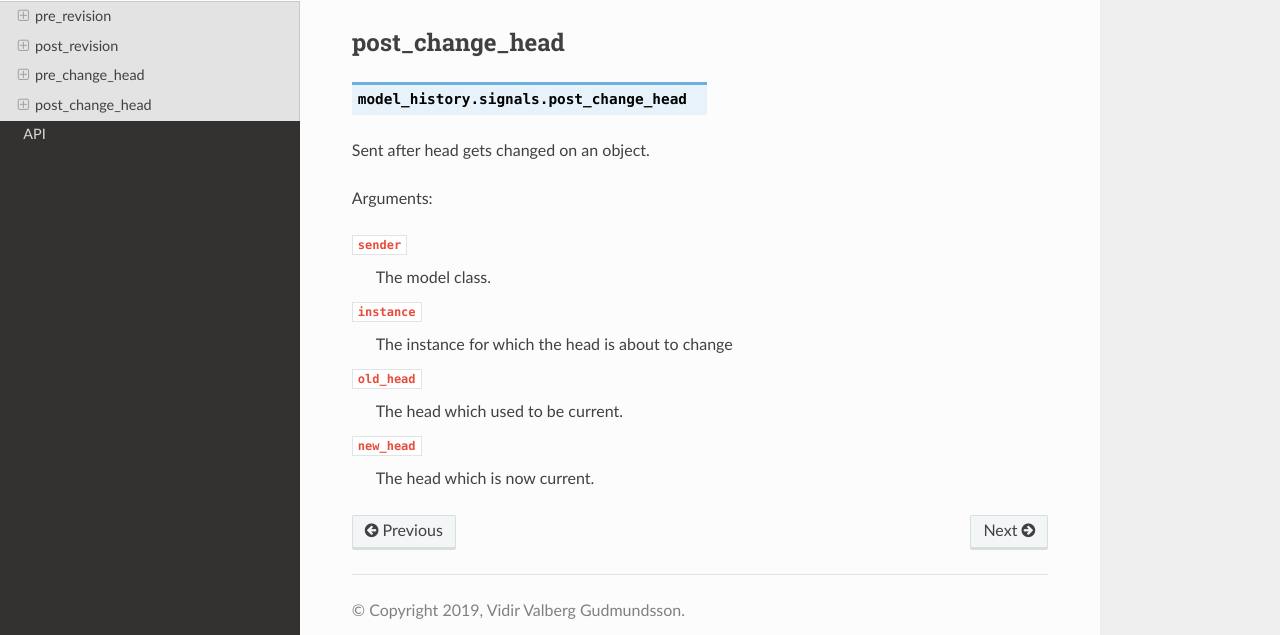
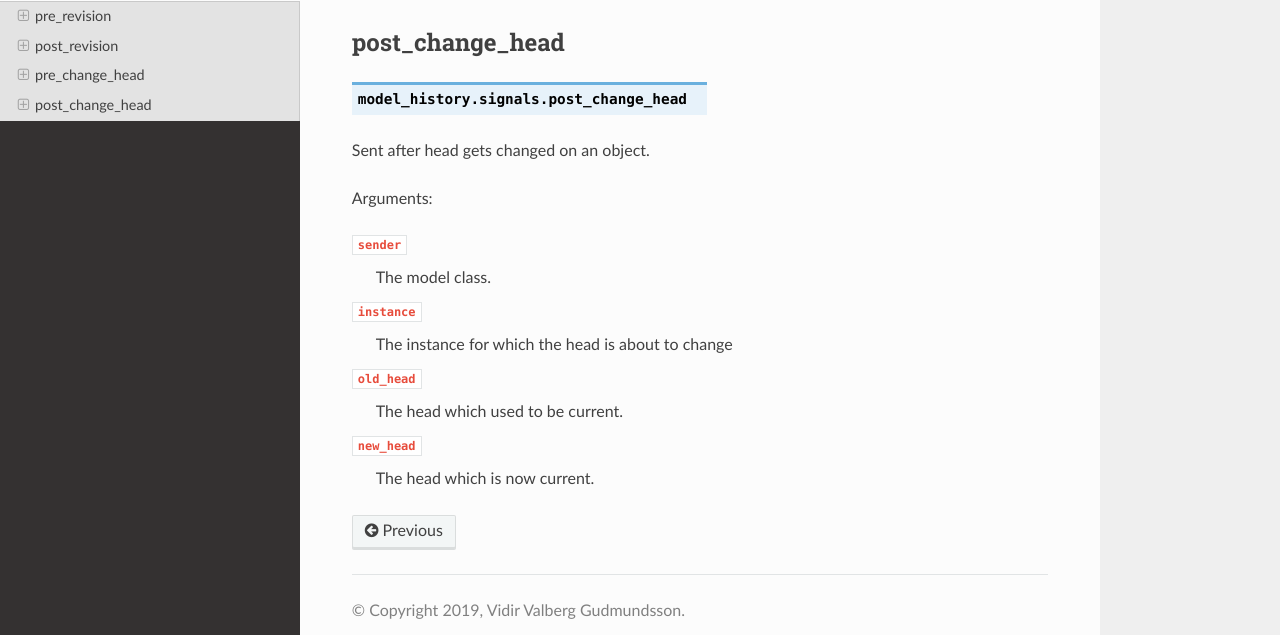
Before and after one commit to valberg/django-model-revisioning, a Sphinx documentation site: the page built from docs/source/signals.rst, in a window 1280 px wide and 900 px high, scrolled down 1228 px. Shown: the part 220-855 px from the top of the window. Built offline with Sphinx 7.4.7 and the Read the Docs theme 2.0.0, drawn with Linux system fonts in a browser that asks for light colours; pages that are not in the unit, such as notebooks, are missing from menus.

Commit message:
More docs.

```diff
--- a/docs/source/api.rst
+++ /dev/null
@@ -1,5 +0,0 @@
-API
----
-
-.. automodule:: model_history.models
-    :members:
--- a/docs/source/conf.py
+++ b/docs/source/conf.py
@@ -39,7 +39,7 @@ sys.path.insert(
 # Add any Sphinx extension module names here, as strings. They can be
 # extensions coming with Sphinx (named 'sphinx.ext.*') or your custom
 # ones.
-extensions = ["sphinx.ext.todo", "sphinx.ext.autodoc", "sphinx.ext.coverage"]
+extensions = ["sphinx.ext.todo"]
 
 
 # Add any paths that contain templates here, relative to this directory.
--- a/docs/source/index.rst
+++ b/docs/source/index.rst
@@ -11,8 +11,6 @@ Contents:
    options
    admin
    signals
-   management
-   api
 
 Installation
 ------------
```
